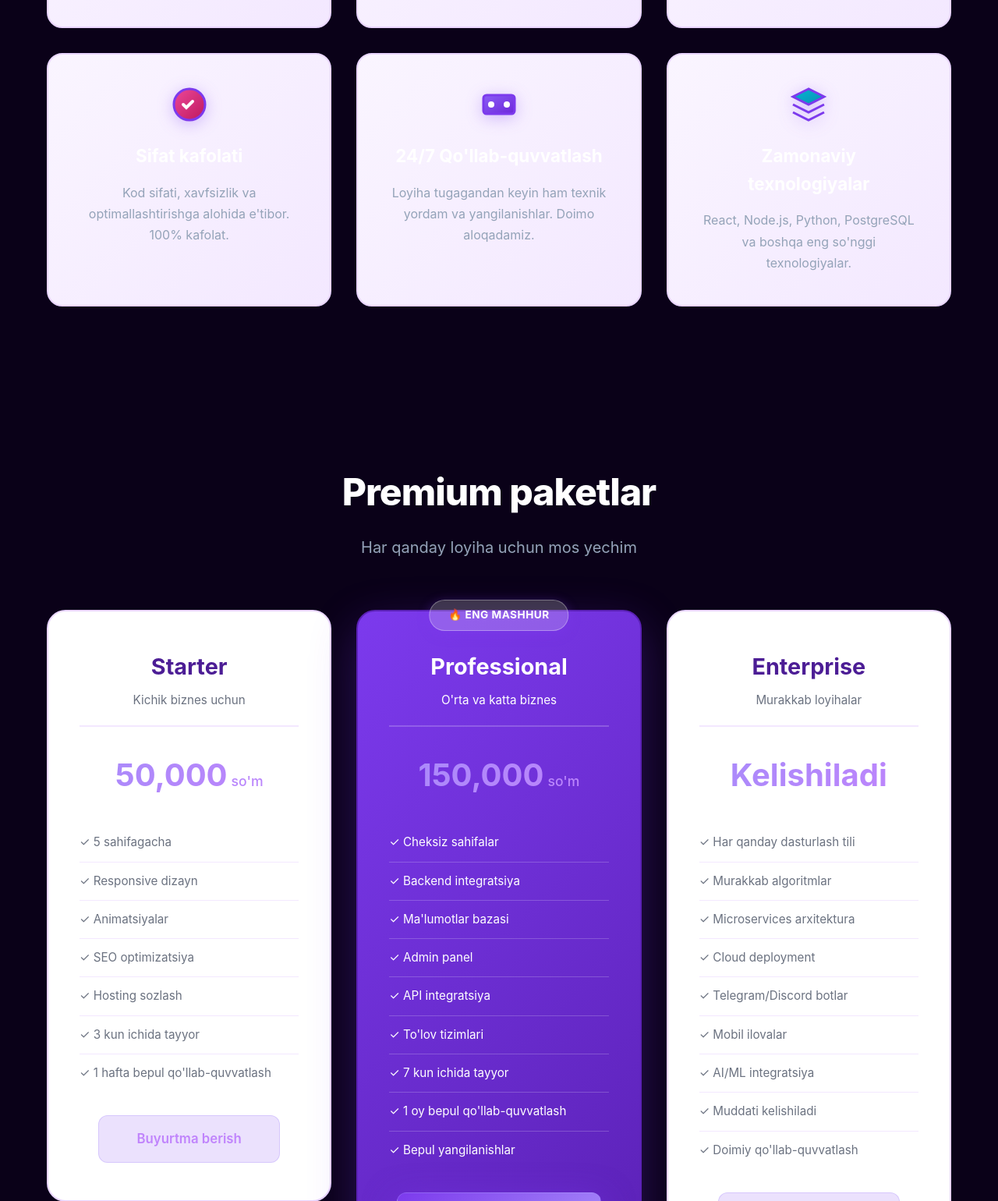
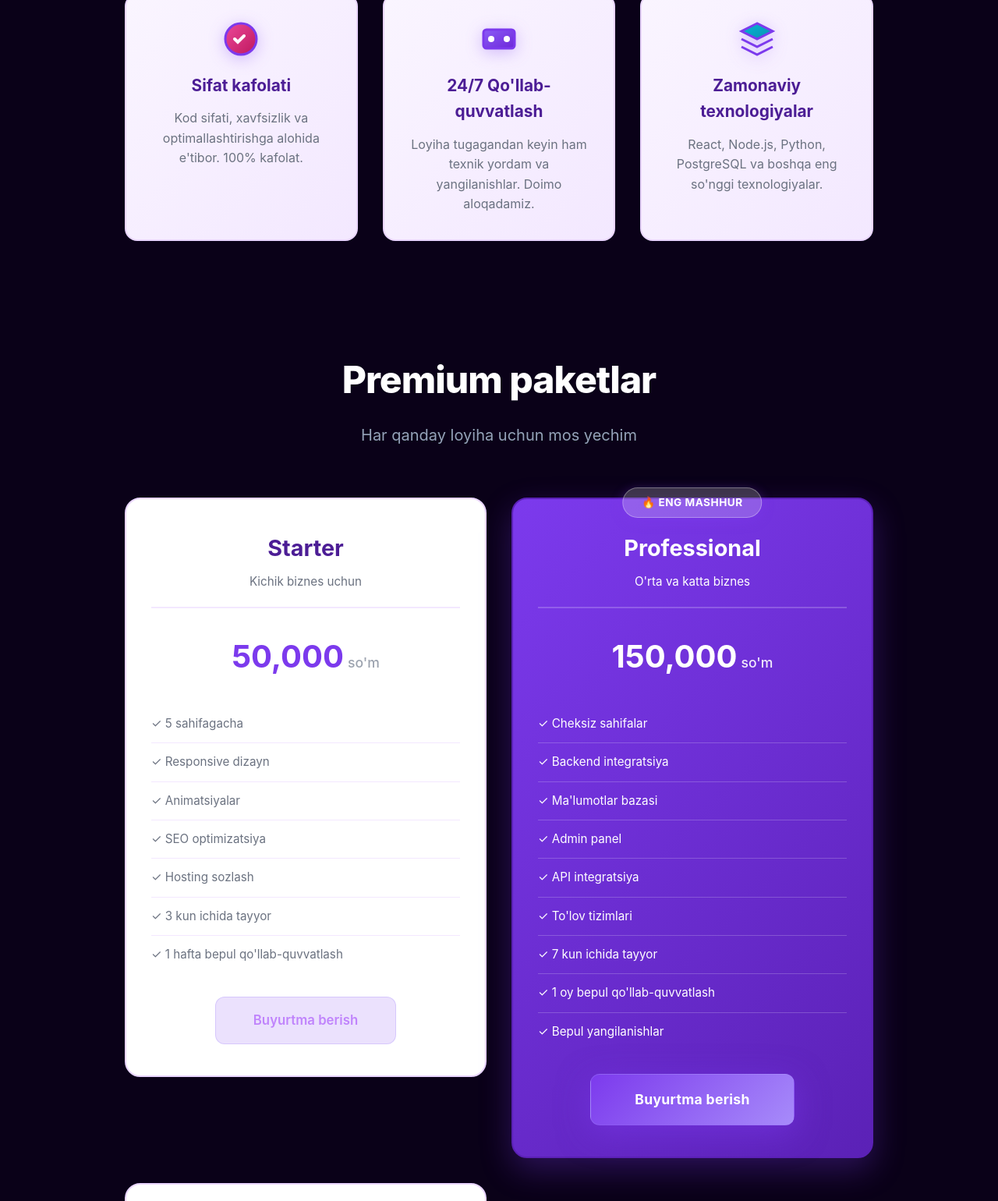
Before and after one commit to farruxbek77/help-dev-ai, a plain HTML site: page web/premium.html in a window 1280 px wide. Shown: the part 1260-2800 px from the top of the page at 78% size. Drawn offline with Linux system fonts and the light colour scheme; sample sign-in values are in the browser's storage.

Commit message:
Sahifa o'lchamlari kichiklashtirildi va ranglar binafsha-kulrangga o'zgartirildi

```diff
--- a/web/style.css
+++ b/web/style.css
@@ -25,7 +25,7 @@
 }
 
 .container {
-    max-width: 1200px;
+    max-width: 1000px;
     margin: 0 auto;
     padding: 0 20px;
 }
@@ -89,11 +89,11 @@
         radial-gradient(ellipse at bottom, rgba(192, 132, 252, 0.1) 0%, transparent 50%),
         var(--bg-dark);
     color: white;
-    padding: 160px 0 100px;
+    padding: 120px 0 60px;
     text-align: center;
     position: relative;
     overflow: hidden;
-    min-height: 85vh;
+    min-height: 70vh;
     display: flex;
     align-items: center;
 }
@@ -288,7 +288,7 @@
 
 /* How it works */
 .how-it-works {
-    padding: 100px 0;
+    padding: 70px 0;
     background: var(--bg-dark);
     position: relative;
 }
@@ -383,7 +383,7 @@
 
 /* Features */
 .features {
-    padding: 100px 0;
+    padding: 70px 0;
     background: rgba(15, 10, 31, 0.5);
 }
 
@@ -394,26 +394,24 @@
 }
 
 .feature-card {
-    background: rgba(124, 58, 237, 0.08);
-    padding: 2.5rem;
-    border-radius: 20px;
+    background: linear-gradient(135deg, #faf5ff 0%, #f3e8ff 100%);
+    padding: 2rem;
+    border-radius: 16px;
     text-align: center;
-    border: 1px solid rgba(167, 139, 250, 0.1);
+    border: 2px solid #e9d5ff;
     transition: all 0.3s;
-    -webkit-backdrop-filter: blur(10px);
-    backdrop-filter: blur(10px);
 }
 
 .feature-card:hover {
     transform: translateY(-8px);
-    background: rgba(124, 58, 237, 0.1);
-    border-color: rgba(167, 139, 250, 0.3);
-    box-shadow: 0 20px 60px rgba(124, 58, 237, 0.2);
+    background: linear-gradient(135deg, #f3e8ff 0%, #e9d5ff 100%);
+    border-color: #7c3aed;
+    box-shadow: 0 15px 40px rgba(124, 58, 237, 0.2);
 }
 
 .feature-icon {
-    font-size: 3.5rem;
-    margin-bottom: 1.5rem;
+    font-size: 3rem;
+    margin-bottom: 1.2rem;
     filter: drop-shadow(0 4px 10px rgba(124, 58, 237, 0.3));
 }
 
@@ -437,20 +435,20 @@
 }
 
 .feature-card h3 {
-    margin-bottom: 1rem;
-    color: #ffffff;
-    font-size: 1.4rem;
+    margin-bottom: 0.8rem;
+    color: #4c1d95;
+    font-size: 1.3rem;
     font-weight: 700;
 }
 
 .feature-card p {
-    color: #94a3b8;
-    line-height: 1.7;
+    color: #6b7280;
+    line-height: 1.6;
 }
 
 /* Pricing */
 .pricing {
-    padding: 100px 0;
+    padding: 70px 0;
     background: var(--bg-dark);
 }
 
@@ -462,29 +460,33 @@
 }
 
 .price-card {
-    background: rgba(124, 58, 237, 0.08);
-    padding: 3rem 2.5rem;
-    border-radius: 24px;
+    background: linear-gradient(135deg, #faf5ff 0%, #f3e8ff 100%);
+    padding: 2.5rem 2rem;
+    border-radius: 20px;
     text-align: center;
-    border: 1px solid rgba(167, 139, 250, 0.1);
+    border: 2px solid #e9d5ff;
     position: relative;
     transition: all 0.3s;
-    -webkit-backdrop-filter: blur(10px);
-    backdrop-filter: blur(10px);
 }
 
 .price-card:hover {
     transform: translateY(-8px);
-    background: rgba(124, 58, 237, 0.08);
-    border-color: rgba(167, 139, 250, 0.3);
-    box-shadow: 0 20px 60px rgba(124, 58, 237, 0.2);
+    background: linear-gradient(135deg, #f3e8ff 0%, #e9d5ff 100%);
+    border-color: #7c3aed;
+    box-shadow: 0 15px 40px rgba(124, 58, 237, 0.2);
 }
 
 .price-card.featured {
-    background: linear-gradient(135deg, rgba(124, 58, 237, 0.15) 0%, rgba(167, 139, 250, 0.1) 100%);
-    border: 2px solid rgba(167, 139, 250, 0.4);
+    background: linear-gradient(135deg, #7c3aed 0%, #5b21b6 100%);
+    border: 2px solid #5b21b6;
     transform: scale(1.05);
-    box-shadow: 0 20px 60px rgba(124, 58, 237, 0.3);
+    box-shadow: 0 15px 40px rgba(124, 58, 237, 0.3);
+}
+
+.price-card.featured h3,
+.price-card.featured .price,
+.price-card.featured .features-list li {
+    color: #fff;
 }
 
 .price-card.featured:hover {
@@ -507,31 +509,28 @@
 }
 
 .price-card h3 {
-    font-size: 1.6rem;
-    margin-bottom: 1.5rem;
-    color: #ffffff;
+    font-size: 1.5rem;
+    margin-bottom: 1.2rem;
+    color: #4c1d95;
     font-weight: 700;
 }
 
 .price {
-    font-size: 3rem;
+    font-size: 2.5rem;
     font-weight: 800;
-    background: linear-gradient(135deg, #a78bfa 0%, #c084fc 100%);
-    -webkit-background-clip: text;
-    -webkit-text-fill-color: transparent;
-    background-clip: text;
-    margin-bottom: 2rem;
+    color: #7c3aed;
+    margin-bottom: 1.8rem;
 }
 
 .features-list {
     list-style: none;
-    margin-bottom: 2.5rem;
+    margin-bottom: 2rem;
     text-align: left;
 }
 
 .features-list li {
-    padding: 0.75rem 0;
-    color: #94a3b8;
+    padding: 0.6rem 0;
+    color: #6b7280;
     font-size: 1.05rem;
     border-bottom: 1px solid rgba(167, 139, 250, 0.05);
 }
@@ -544,7 +543,7 @@
 .premium {
     background: linear-gradient(135deg, rgba(124, 58, 237, 0.1) 0%, rgba(167, 139, 250, 0.05) 100%);
     color: white;
-    padding: 100px 0;
+    padding: 70px 0;
     border-top: 1px solid rgba(167, 139, 250, 0.1);
     border-bottom: 1px solid rgba(167, 139, 250, 0.1);
 }
@@ -658,7 +657,7 @@
 
 /* Premium Features Section */
 .premium-features-section {
-    padding: 100px 0;
+    padding: 70px 0;
     background: var(--bg-dark);
 }
 
@@ -1263,9 +1262,10 @@
 /* Premium Hero */
 .premium-hero {
     background: linear-gradient(135deg, #7c3aed 0%, #5b21b6 100%);
-    padding: 100px 0 80px;
+    padding: 80px 0 60px;
     position: relative;
     overflow: hidden;
+    min-height: 60vh;
 }
 
 .premium-hero::before {
```
